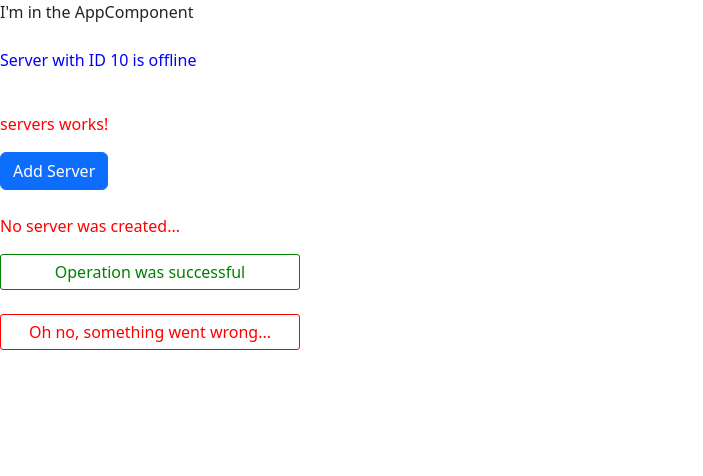
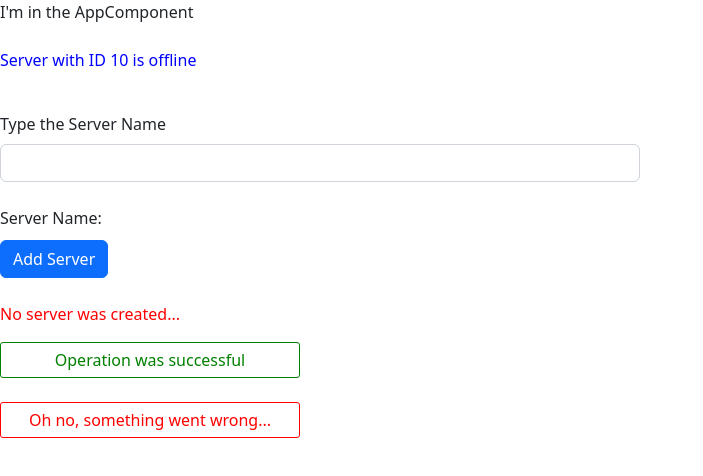
Before and after one commit to sylvio-cavalcanti/angular, an Angular app: page / in a window 1280 px wide. Shown: the top 476 px of the page, without its empty margins (0-703 px from the left). Built offline with nearby package versions, Linux system fonts and the light colour scheme.

Commit message:
Passing and using data with event binding -

```diff
--- a/src/app/servers/servers.component.html
+++ b/src/app/servers/servers.component.html
@@ -1,3 +1,6 @@
-<p>servers works!</p>
+<label for="server-name"> Type the Server Name</label>
+<input id="server-name" type="text" (input)="onUpdateServerName($event)" class="form-control mb-4 mt-2 w-50">
+<span style="display: block; margin-bottom: 10px;">Server Name: {{ serverName }}</span>
+
 <button (click)="onCreateServer()" [disabled]="!allowNewServer" class="btn btn-primary mb-4">Add Server</button>
 <p>{{ serverCreationStatus }}</p>
--- a/src/app/servers/servers.component.ts
+++ b/src/app/servers/servers.component.ts
@@ -8,6 +8,7 @@ import { Component } from '@angular/core';
 export class ServersComponent {
   allowNewServer = false;
   serverCreationStatus = 'No server was created...';
+  serverName = '';
 
   constructor() {
     setTimeout(() => {
@@ -19,4 +20,9 @@ export class ServersComponent {
   onCreateServer() {
     this.serverCreationStatus = 'Server was created.';
   }
+
+  onUpdateServerName(event: any) {
+    // console.log('Event: ', event.target.value);
+    this.serverName = event.target.value;
+  }
 }
```
